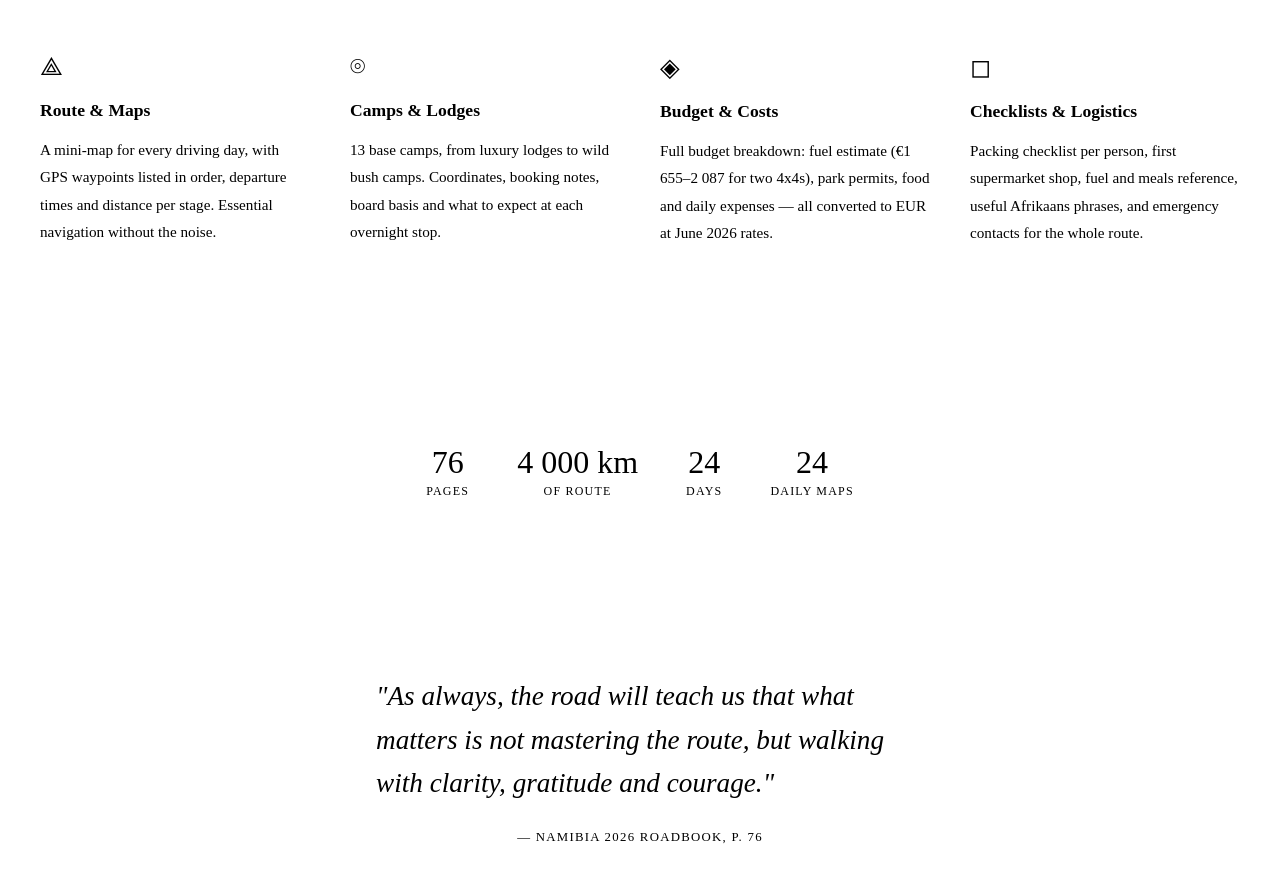
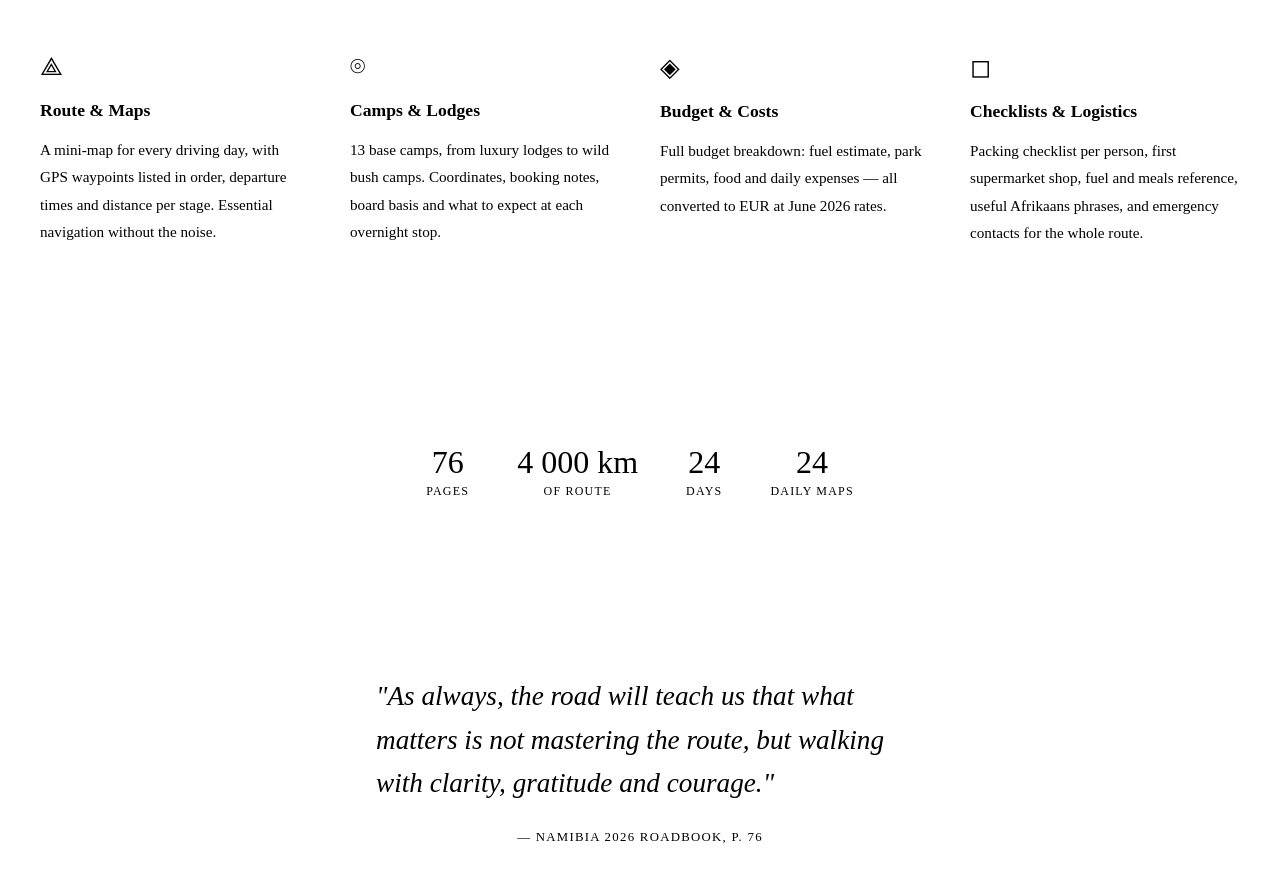
Before and after one commit to Miguel90020/namibia-overland-2026, a Next.js app: page /roadbook in a window 1280 px wide. Shown: the part 1020-1903 px from the top of the page. Built offline with nearby package versions, Linux system fonts and the light colour scheme.

Commit message:
Update roadbook.js

```diff
--- a/src/pages/roadbook.js
+++ b/src/pages/roadbook.js
@@ -92,7 +92,7 @@ export default function Roadbook() {
             {
               icon: '◈',
               title: 'Budget & Costs',
-              body: 'Full budget breakdown: fuel estimate (€1 655–2 087 for two 4x4s), park permits, food and daily expenses — all converted to EUR at June 2026 rates.',
+              body: 'Full budget breakdown: fuel estimate, park permits, food and daily expenses — all converted to EUR at June 2026 rates.',
             },
             {
               icon: '◻',
```
